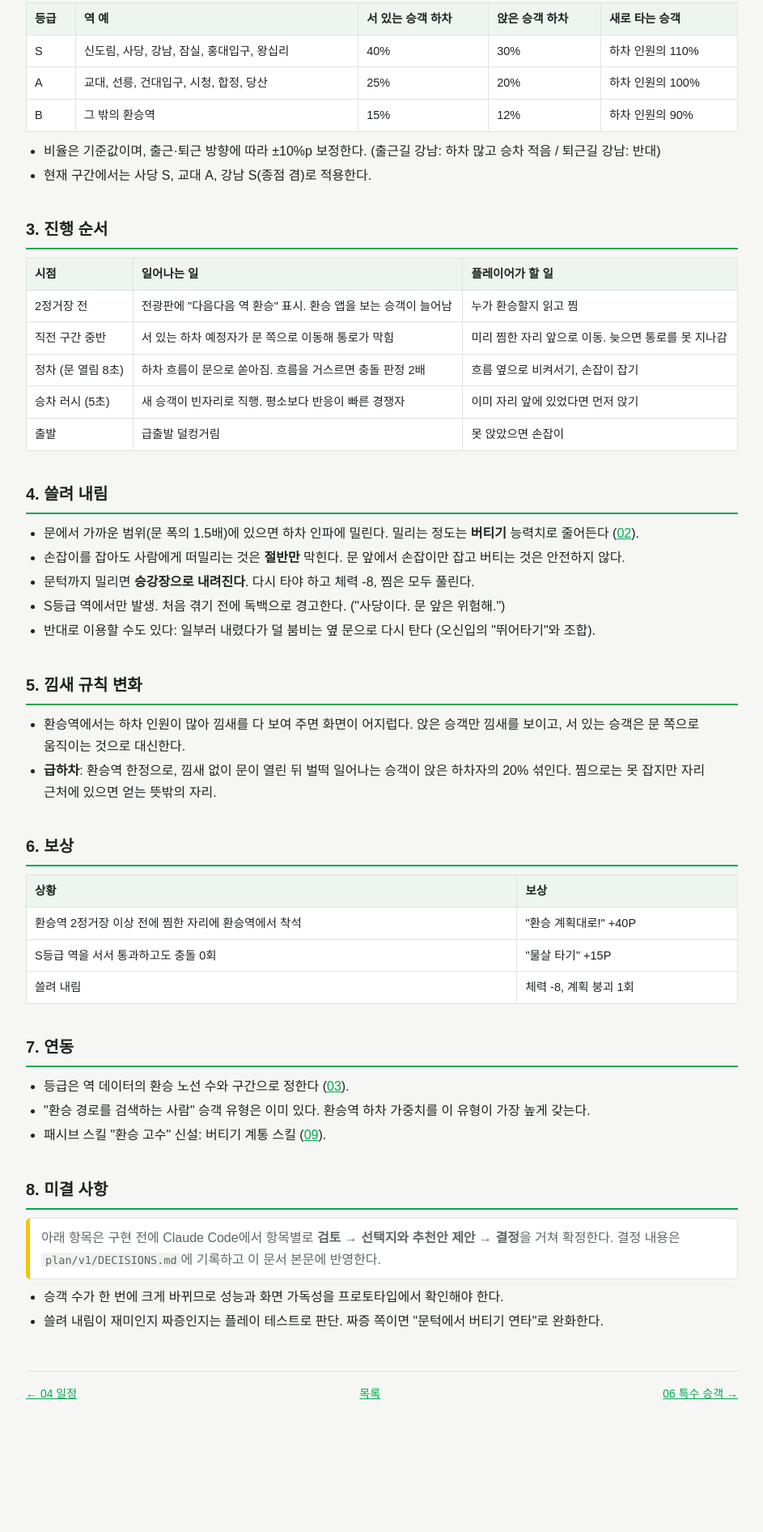
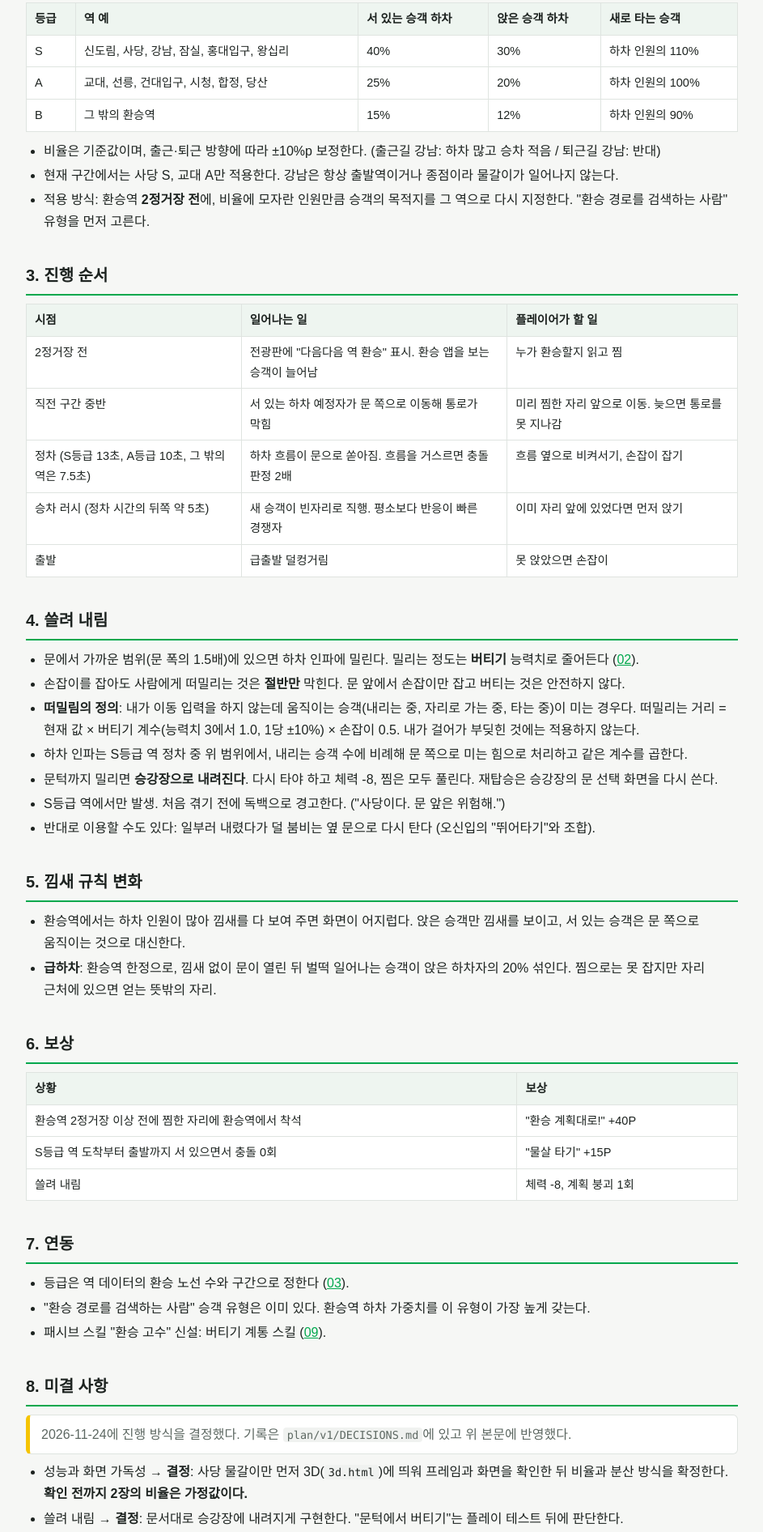
Before and after one commit to herothgf-cell/subway, a plain HTML site: page plan/v1/05_transfer_v1.html in a window 1280 px wide. Shown: the part 412-2304 px from the top of the page at 81% size, without its empty margins (168-1111 px from the left). Before the commit the page ends 2226 px from the top, so only its background shows below. Drawn offline with Linux system fonts and the light colour scheme.

Commit message:
기획서 v1: 12 계획표·05 환승역 미결 사항 결정 기록 (DECISIONS.md), 본문 반영
Co-Authored-By: Claude Fable 5.2 <noreply@anthropic.com>

```diff
--- a/plan/v1/05_transfer_v1.html
+++ b/plan/v1/05_transfer_v1.html
@@ -48,7 +48,8 @@ nav.foot{display:flex;justify-content:space-between;gap:12px;margin-top:48px;pad
 </table></div>
 <ul>
 <li>비율은 기준값이며, 출근·퇴근 방향에 따라 ±10%p 보정한다. (출근길 강남: 하차 많고 승차 적음 / 퇴근길 강남: 반대)</li>
-<li>현재 구간에서는 사당 S, 교대 A, 강남 S(종점 겸)로 적용한다.</li>
+<li>현재 구간에서는 사당 S, 교대 A만 적용한다. 강남은 항상 출발역이거나 종점이라 물갈이가 일어나지 않는다.</li>
+<li>적용 방식: 환승역 <b>2정거장 전</b>에, 비율에 모자란 인원만큼 승객의 목적지를 그 역으로 다시 지정한다. "환승 경로를 검색하는 사람" 유형을 먼저 고른다.</li>
 </ul>
 
 <h2>3. 진행 순서</h2>
@@ -56,8 +57,8 @@ nav.foot{display:flex;justify-content:space-between;gap:12px;margin-top:48px;pad
 <tr><th>시점</th><th>일어나는 일</th><th>플레이어가 할 일</th></tr>
 <tr><td>2정거장 전</td><td>전광판에 "다음다음 역 환승" 표시. 환승 앱을 보는 승객이 늘어남</td><td>누가 환승할지 읽고 찜</td></tr>
 <tr><td>직전 구간 중반</td><td>서 있는 하차 예정자가 문 쪽으로 이동해 통로가 막힘</td><td>미리 찜한 자리 앞으로 이동. 늦으면 통로를 못 지나감</td></tr>
-<tr><td>정차 (문 열림 8초)</td><td>하차 흐름이 문으로 쏟아짐. 흐름을 거스르면 충돌 판정 2배</td><td>흐름 옆으로 비켜서기, 손잡이 잡기</td></tr>
-<tr><td>승차 러시 (5초)</td><td>새 승객이 빈자리로 직행. 평소보다 반응이 빠른 경쟁자</td><td>이미 자리 앞에 있었다면 먼저 앉기</td></tr>
+<tr><td>정차 (S등급 13초, A등급 10초, 그 밖의 역은 7.5초)</td><td>하차 흐름이 문으로 쏟아짐. 흐름을 거스르면 충돌 판정 2배</td><td>흐름 옆으로 비켜서기, 손잡이 잡기</td></tr>
+<tr><td>승차 러시 (정차 시간의 뒤쪽 약 5초)</td><td>새 승객이 빈자리로 직행. 평소보다 반응이 빠른 경쟁자</td><td>이미 자리 앞에 있었다면 먼저 앉기</td></tr>
 <tr><td>출발</td><td>급출발 덜컹거림</td><td>못 앉았으면 손잡이</td></tr>
 </table></div>
 
@@ -65,7 +66,9 @@ nav.foot{display:flex;justify-content:space-between;gap:12px;margin-top:48px;pad
 <ul>
 <li>문에서 가까운 범위(문 폭의 1.5배)에 있으면 하차 인파에 밀린다. 밀리는 정도는 <b>버티기</b> 능력치로 줄어든다 (<a href="02_character_v1.html">02</a>).</li>
 <li>손잡이를 잡아도 사람에게 떠밀리는 것은 <b>절반만</b> 막힌다. 문 앞에서 손잡이만 잡고 버티는 것은 안전하지 않다.</li>
-<li>문턱까지 밀리면 <b>승강장으로 내려진다</b>. 다시 타야 하고 체력 -8, 찜은 모두 풀린다.</li>
+<li><b>떠밀림의 정의</b>: 내가 이동 입력을 하지 않는데 움직이는 승객(내리는 중, 자리로 가는 중, 타는 중)이 미는 경우다. 떠밀리는 거리 = 현재 값 × 버티기 계수(능력치 3에서 1.0, 1당 ±10%) × 손잡이 0.5. 내가 걸어가 부딪힌 것에는 적용하지 않는다.</li>
+<li>하차 인파는 S등급 역 정차 중 위 범위에서, 내리는 승객 수에 비례해 문 쪽으로 미는 힘으로 처리하고 같은 계수를 곱한다.</li>
+<li>문턱까지 밀리면 <b>승강장으로 내려진다</b>. 다시 타야 하고 체력 -8, 찜은 모두 풀린다. 재탑승은 승강장의 문 선택 화면을 다시 쓴다.</li>
 <li>S등급 역에서만 발생. 처음 겪기 전에 독백으로 경고한다. ("사당이다. 문 앞은 위험해.")</li>
 <li>반대로 이용할 수도 있다: 일부러 내렸다가 덜 붐비는 옆 문으로 다시 탄다 (오신입의 "뛰어타기"와 조합).</li>
 </ul>
@@ -80,7 +83,7 @@ nav.foot{display:flex;justify-content:space-between;gap:12px;margin-top:48px;pad
 <div class="tw"><table>
 <tr><th>상황</th><th>보상</th></tr>
 <tr><td>환승역 2정거장 이상 전에 찜한 자리에 환승역에서 착석</td><td>"환승 계획대로!" +40P</td></tr>
-<tr><td>S등급 역을 서서 통과하고도 충돌 0회</td><td>"물살 타기" +15P</td></tr>
+<tr><td>S등급 역 도착부터 출발까지 서 있으면서 충돌 0회</td><td>"물살 타기" +15P</td></tr>
 <tr><td>쓸려 내림</td><td>체력 -8, 계획 붕괴 1회</td></tr>
 </table></div>
 
@@ -92,10 +95,10 @@ nav.foot{display:flex;justify-content:space-between;gap:12px;margin-top:48px;pad
 </ul>
 
 <h2>8. 미결 사항</h2>
-<p class="note">아래 항목은 구현 전에 Claude Code에서 항목별로 <b>검토 → 선택지와 추천안 제안 → 결정</b>을 거쳐 확정한다. 결정 내용은 <code>plan/v1/DECISIONS.md</code>에 기록하고 이 문서 본문에 반영한다.</p>
+<p class="note">2026-11-24에 진행 방식을 결정했다. 기록은 <code>plan/v1/DECISIONS.md</code>에 있고 위 본문에 반영했다.</p>
 <ul>
-<li>승객 수가 한 번에 크게 바뀌므로 성능과 화면 가독성을 프로토타입에서 확인해야 한다.</li>
-<li>쓸려 내림이 재미인지 짜증인지는 플레이 테스트로 판단. 짜증 쪽이면 "문턱에서 버티기 연타"로 완화한다.</li>
+<li>성능과 화면 가독성 → <b>결정</b>: 사당 물갈이만 먼저 3D(<code>3d.html</code>)에 띄워 프레임과 화면을 확인한 뒤 비율과 분산 방식을 확정한다. <b>확인 전까지 2장의 비율은 가정값이다.</b></li>
+<li>쓸려 내림 → <b>결정</b>: 문서대로 승강장에 내려지게 구현한다. "문턱에서 버티기"는 플레이 테스트 뒤에 판단한다.</li>
 </ul>
 
 <nav class="foot"><a href="04_schedule_v1.html">← 04 일정</a><a href="index.html">목록</a><a href="06_special_passenger_v1.html">06 특수 승객 →</a></nav>
```
Also changed, not shown: plan/v1/12_daily_plan_v1.html (+16 -10 lines), 1 other file.
